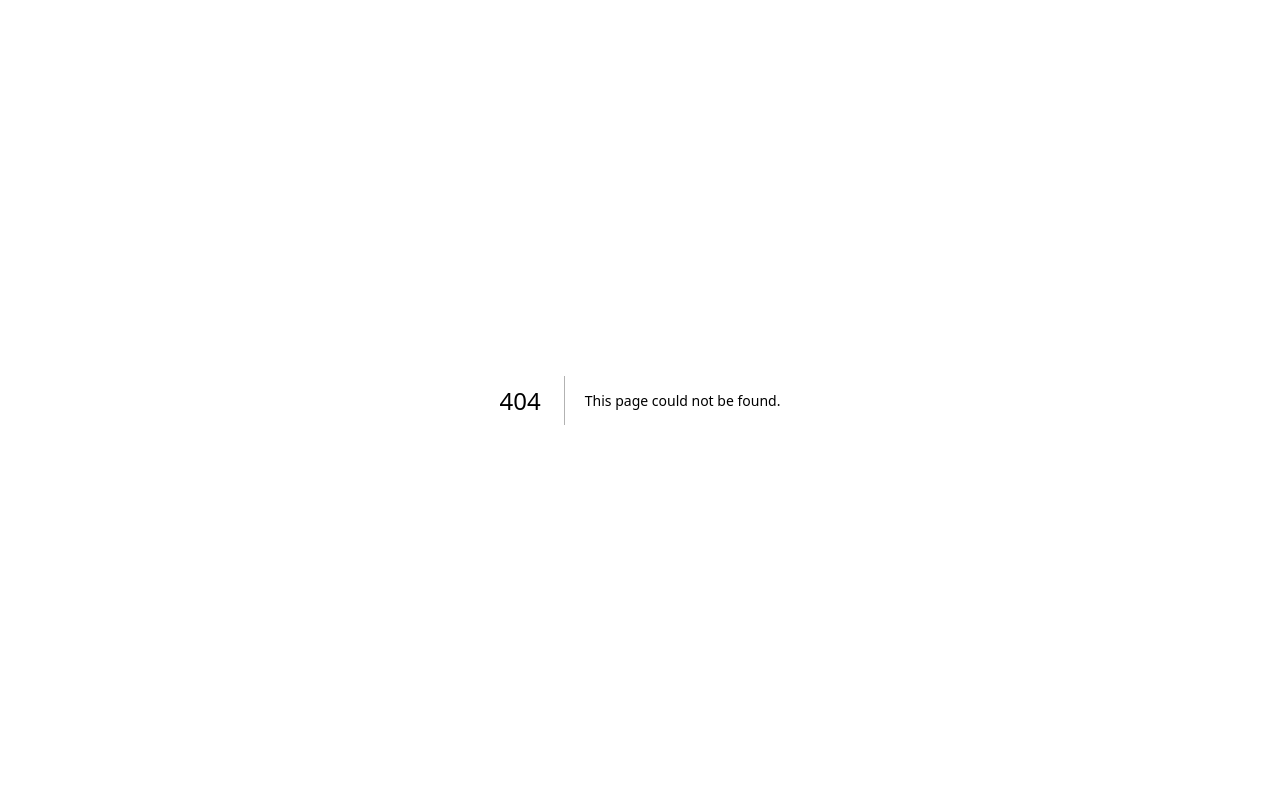
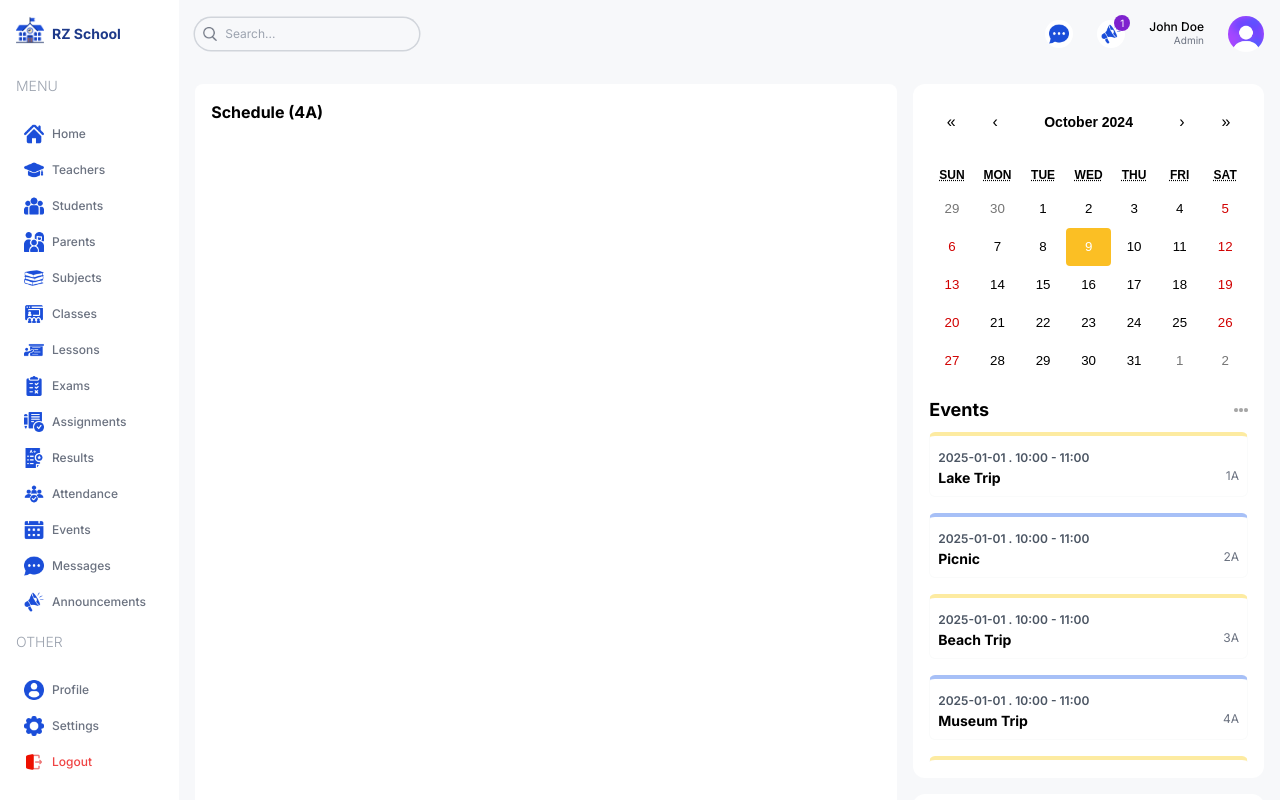
Before and after one commit to rfahlevi/next-school, a Next.js app: page /students in a window 1280 px wide. Before the commit this address had no page. Built offline with nearby package versions, Linux system fonts and the light colour scheme.

Commit message:
feat: Student Dashboard Design

```diff
--- a/src/app/(dashboard)/student/page.tsx
+++ /dev/null
@@ -1,11 +0,0 @@
-import React from "react"
-
-const StudentPage = () => {
-    return(
-        <div>
-            Student Page
-        </div>
-    )
-}
-
-export default StudentPage
--- /dev/null
+++ b/src/app/(dashboard)/students/page.tsx
@@ -0,0 +1,25 @@
+import Announcements from "@/components/Announcements"
+import EventCalendar from "@/components/EventCalendar"
+import React from "react"
+
+const StudentPage = () => {
+    return (
+        <div className="flex flex-col md:flex-row p-4 gap-4">
+            {/* LEFT SIDE */}
+            <div className="w-full lg:w-2/3 flex flex-col gap-4 bg-white rounded-lg p-4">
+                <span className="font-bold">Schedule (4A)</span>
+            </div>
+            {/* RIGHT SIDE */}
+            <div className="w-full lg:w-1/3 flex flex-col gap-4">
+                <div className="bg-white rounded-xl p-4">
+                    <EventCalendar />
+                </div>
+                <div className="bg-white rounded-xl p-4">
+                    <Announcements />
+                </div>
+            </div>
+        </div>
+    )
+}
+
+export default StudentPage
--- a/src/components/Menu.tsx
+++ b/src/components/Menu.tsx
@@ -1,3 +1,4 @@
+import { role } from "@/lib/data";
 import Image from "next/image";
 import Link from "next/link";
 
@@ -122,12 +123,16 @@ const Menu = () => {
       {menuItems.map(menu => (
         <div className="flex flex-col gap-2" key={menu.title}>
           <span className="hidden lg:block text-gray-400 font-light my-4">{menu.title}</span>
-          {menu.items.map(item => (
-            <Link href={item.href} className={`flex gap-x-2   hover:ease-in p-2 rounded-md font-medium  hover:font-bold hover:transition-all hover:duration-200 items-center justify-center lg:justify-start py-1 ${item.label === 'Logout' ? 'text-red-500 hover:bg-red-100' : 'text-gray-500 hover:bg-blue-100 hover:text-blue-700'}`} key={item.label}>
-              <Image src={item.icon} alt="" width={20} height={20} />
-              <span className="hidden lg:block text-xs ">{item.label}</span>
-            </Link>
-          ))}
+          {menu.items.map(item => {
+            if (item.visible.includes(role)) {
+              return (
+                <Link href={item.href} className={`flex gap-x-2   hover:ease-in p-2 rounded-md font-medium  hover:font-bold hover:transition-all hover:duration-200 items-center justify-center lg:justify-start py-1 ${item.label === 'Logout' ? 'text-red-500 hover:bg-red-100' : 'text-gray-500 hover:bg-blue-100 hover:text-blue-700'}`} key={item.label}>
+                  <Image src={item.icon} alt="" width={20} height={20} />
+                  <span className="hidden lg:block text-xs ">{item.label}</span>
+                </Link>
+              )
+            }
+          })}
         </div>
       ))}
     </div>
--- a/src/components/UserCard.tsx
+++ b/src/components/UserCard.tsx
@@ -4,7 +4,8 @@ import Image from "next/image"
 import CountUp from "react-countup"
 
 export const UserCard = ({ type }: { type: String }) => (
-  <div className="rounded-xl odd:bg-blue-600 even:bg-yellow-400 odd:text-white even:text-slate-800 p-4 flex-1 min-w-[130px]">
+  <div className="rounded-xl odd:bg-blue-600 even:bg-yellow-400 odd:text-white
+   even:text-slate-800 p-4 flex-1 min-w-[130px]">
     <div className="flex justify-between items-center">
       <span className="text-[10px] bg-white px-2 py-1 rounded-full text-green-600">
         2024/25
@@ -16,7 +17,7 @@ export const UserCard = ({ type }: { type: String }) => (
       delay={0}
       useEasing={true}
     >
-      {({ countUpRef }) => <h1 className="text-2xl font-semibold my-4"><span ref={countUpRef} /></h1>}
+      {({ countUpRef }) => <h1 className="text-2xl font-semibold my-2"><span ref={countUpRef} /></h1>}
     </CountUp>
     <h2 className="capitalize text-sm font-medium ">{type}s</h2>
   </div>
```
